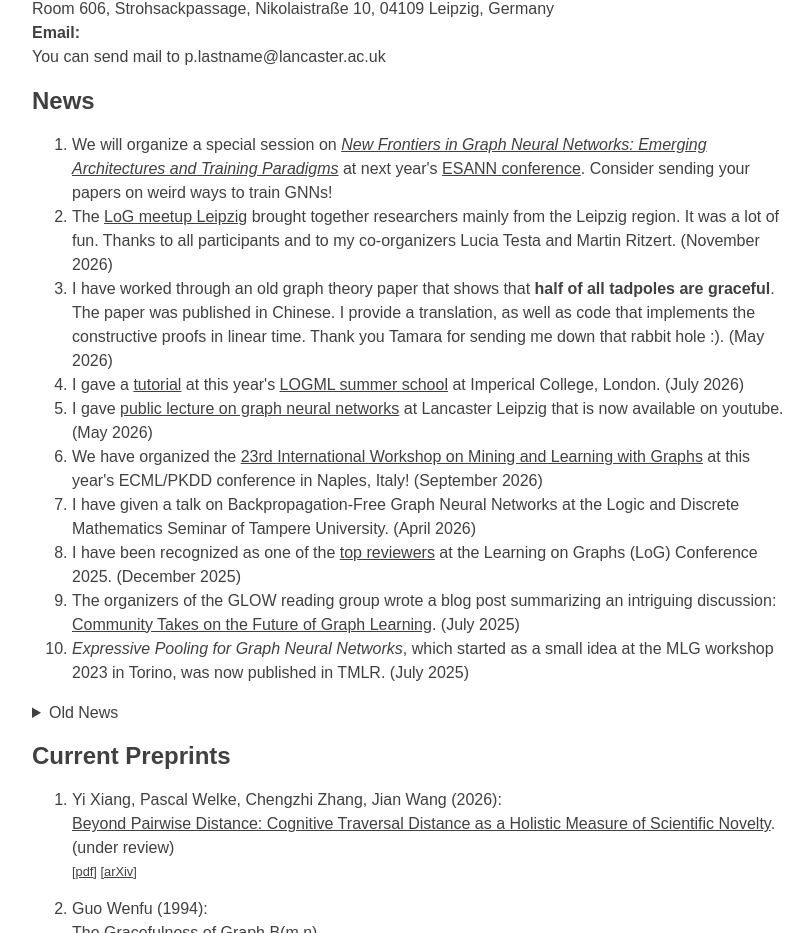
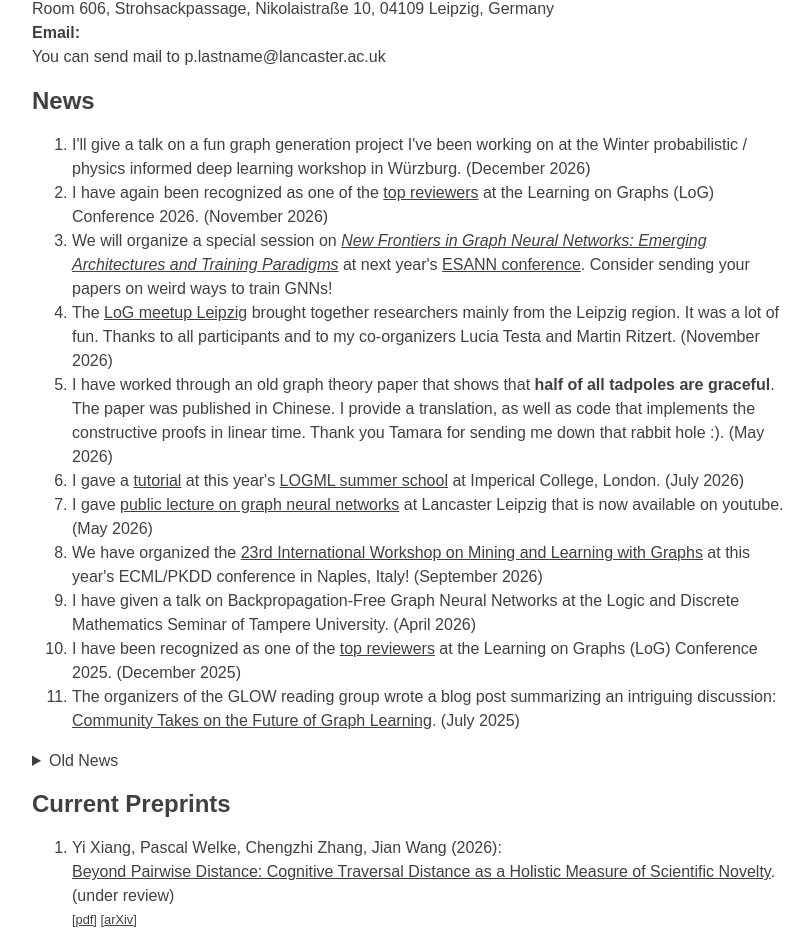
Before and after one commit to pwelke/pwelke.github.io, a plain HTML site: page index.html in a window 1280 px wide. Shown: the part 872-1805 px from the top of the page, without its empty margins (228-1038 px from the left). Drawn offline with Linux system fonts and the light colour scheme.

Commit message:
update index.html

```diff
--- a/index.html
+++ b/index.html
@@ -66,6 +66,8 @@ You can send mail to p.lastname@lancaster.ac.uk<br />
 
 <h2 id="news">News</h2>
 <ol>
+  <li>I'll give a talk on a fun graph generation project I've been working on at the Winter probabilistic / physics informed deep learning workshop in Würzburg. (December 2026)</li>
+  <li>I have again been recognized as one of the <a href="https://logconference.org/awards/">top reviewers</a> at the Learning on Graphs (LoG) Conference 2026. (November 2026)</li>
   <li>We will organize a special session on <i><a href="https://www.esann.org/special-sessions">New Frontiers in Graph Neural Networks: Emerging Architectures and Training Paradigms</a></i> at next year's <a href="https://esann.org">ESANN conference</a>. Consider sending your papers on weird ways to train GNNs!</li>
   <li>The <a href="https://graphlearning-leipzig.github.io/2026/" target="blank">LoG meetup Leipzig</a> brought together researchers mainly from the Leipzig region. It was a lot of fun. Thanks to all participants and to my co-organizers Lucia Testa and Martin Ritzert. (November 2026)</li>
   <li>I have worked through an old graph theory paper that shows that <b>half of all tadpoles are graceful</b>. The paper was published in Chinese. I provide a translation, as well as code that implements the constructive proofs in linear time. Thank you Tamara for sending me down that rabbit hole :). (May 2026)</li>
@@ -73,14 +75,14 @@ You can send mail to p.lastname@lancaster.ac.uk<br />
   <li>I gave <a href="https://youtu.be/3LttLhxVIaY">public lecture on graph neural networks</a> at Lancaster Leipzig that is now available on youtube. (May 2026)</li>
   <li>We have organized the <a href="https://mlg-europe.github.io/2026/" target=_blank>23rd International Workshop on Mining and Learning with Graphs</a> at this year's ECML/PKDD conference in Naples, Italy! (September 2026)</li>
   <li>I have given a talk on Backpropagation-Free Graph Neural Networks at the Logic and Discrete Mathematics Seminar of Tampere University. (April 2026)</li>
-  <li>I have been recognized as one of the <a href="https://logconference.org/awards/">top reviewers</a> at the Learning on Graphs (LoG) Conference 2025. (December 2025)</li>
+  <li>I have been recognized as one of the <a href="https://log2025.logconference.org/awards/">top reviewers</a> at the Learning on Graphs (LoG) Conference 2025. (December 2025)</li>
   <li>The organizers of the GLOW reading group wrote a blog post summarizing an intriguing discussion: <a href="https://glowreadinggroup.substack.com/p/community-takes-on-the-future-of">Community Takes on the Future of Graph Learning</a>. (July 2025)</li>
-  <li><i>Expressive Pooling for Graph Neural Networks</i>, which started as a small idea at the MLG workshop 2023 in Torino, was now published in TMLR. (July 2025)</li>
 </ol>
 
 <details>
   <summary>Old News</summary>
 <ol>
+  <li><i>Expressive Pooling for Graph Neural Networks</i>, which started as a small idea at the MLG workshop 2023 in Torino, was now published in TMLR. (July 2025)</li>
   <li>I was invited to give a talk at the Department of Mathematics of TU Chemnitz. (June 2025)</li>
   <li>We have organized the <a href="https://mlg-europe.github.io/2025/" target=_blank>22nd International Workshop on Mining and Learning with Graphs</a> at this year's ECML/PKDD conference in Porto, Portugal! Submit your papers! (June 2025)</li>
   <li>I gave a talk in the <a href="https://www.niser.ac.in/~smishra/event/cskathabarta/archive/2025.html">CS Katha Bartha</a> lecture series at <a href="https://www.niser.ac.in"> NISER</a>, India. (May 2025)</li>
```
Also changed, not shown: 1 other file.
